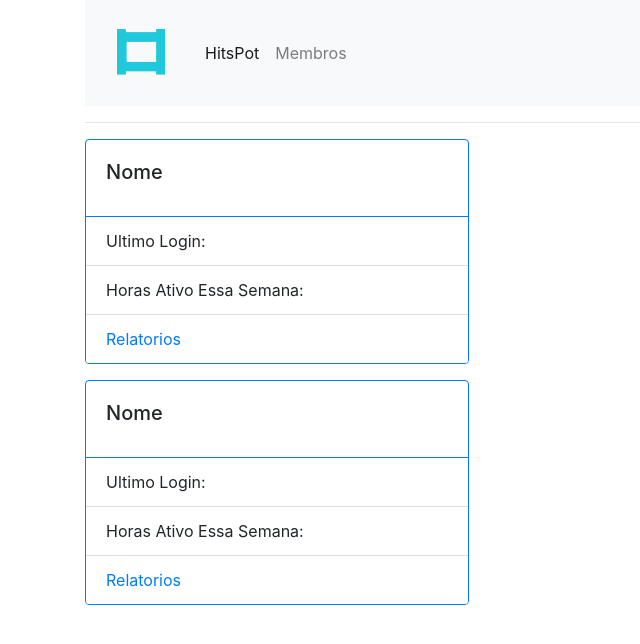
After one commit to Havalam/hitspot, a Django app: page /area_membros in a window 1280 px wide. The commit adds this page. Shown: the top 644 px of the page, without its empty margins (0-640 px from the left). Run offline with Django 3.2, Linux system fonts and the light colour scheme; some libraries are stand-ins or nearby versions.

Commit message:
frontend ready

```diff
--- a/core/static/css/styles.css
+++ b/core/static/css/styles.css
@@ -5,3 +5,17 @@
 .mid_width {
     width: 50%;
 }
+
+.scopo {
+    width: 100%;
+    padding: 2% 0;
+    margin: 0;
+}
+
+@media screen and (min-width: 1100px) {
+    .scopo {
+      width: 27%;
+      float: left;
+      margin: 1%;
+    }
+}
--- /dev/null
+++ b/core/templates/area_membros.html
@@ -0,0 +1,18 @@
+{% extends "layout.html" %}
+<!---->
+{% block content %}
+<div>
+    {% for usuario in usuarios %}
+        <div class="card border-primary mb-3" style="width: 24rem;">
+            <div class="card-body">
+                <h5 class="card-title">Nome</h5>
+            </div>
+            <ul class="list-group list-group-flush">
+                <li class="list-group-item">Ultimo Login: </li>
+                <li class="list-group-item">Horas Ativo Essa Semana: </li>
+                <li class="list-group-item"><a href="#" class="card-link">Relatorios</a></li>
+            </ul>
+        </div>
+    {% endfor %}
+</div>
+{% endblock %}
--- a/core/templates/layout.html
+++ b/core/templates/layout.html
@@ -11,6 +11,7 @@
         crossorigin="anonymous"
     >
     <link rel="stylesheet" href="{% static 'css/styles.css' %}">
+    <link rel="icon" href="{% static 'images/logo.png' %}" />
 </head>
 <body>
     <div class="container">
--- a/core/urls.py
+++ b/core/urls.py
@@ -1,6 +1,9 @@
 from django.urls import path
-from .views import index
+from .views import index, login, area_membros, relatorios_membro
 
 urlpatterns = [
-    path("", index ,name="index")
+    path("", index, name="index"),
+    path("login", login, name="login"),
+    path("area_membros", area_membros, name="area_membros"),
+    path("relatorios_membro", relatorios_membro, name="relatorios_membro")
 ]
--- a/core/views.py
+++ b/core/views.py
@@ -2,4 +2,29 @@ from django.shortcuts import render
 
 
 def index(request):
-    return render(request, "index.html")
+    context = {
+
+    }
+    return render(request, "index.html", context)
+
+
+def login(request):
+    return render(request, "login.html")
+
+
+def area_membros(request):
+    usuarios = list()
+    usuarios.append(1)
+    usuarios.append(1)
+    context = {
+        "usuarios": usuarios
+    }
+    return render(request, "area_membros.html", context)
+
+
+def relatorios_membro(request):
+    relatorios = [1, 2, 3]
+    context = {
+        "relatorios": relatorios
+    }
+    return render(request, "relatorios_membro.html", context)
--- a/hitspot/settings.py
+++ b/hitspot/settings.py
@@ -2,7 +2,7 @@ import os
 
 
 BASE_DIR = os.path.dirname(os.path.dirname(os.path.abspath(__file__)))
-SECRET_KEY = ''
+SECRET_KEY = '8314l3%r9&v7$23vcjjzavrf#hsy+5rqd61@99=-6wda6%&$!c'
 DEBUG = True
 ALLOWED_HOSTS = ['*']
 
```
Also changed, not shown: core/models.py (+52 -20 lines), core/templates/login.html (added, +16 -0 lines), core/templates/relatorios_membro.html (added, +20 -0 lines).
